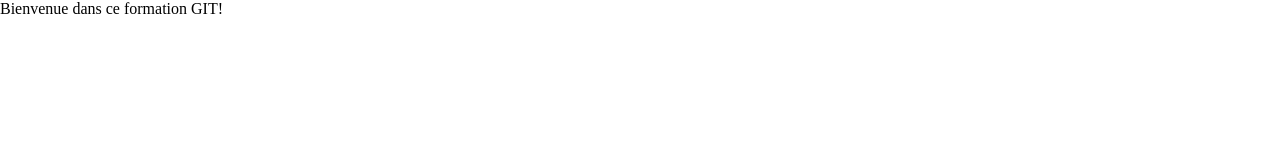
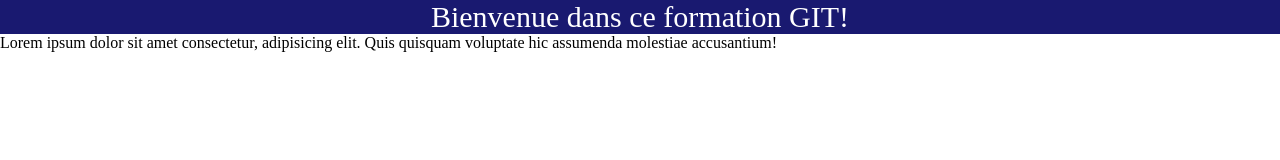
Before and after one commit to benjamindesenlis/Versionning_cours, a plain HTML site: page index.html in a window 1280 px wide. Drawn offline with Linux system fonts and the light colour scheme.

Commit message:
text lorem

```diff
--- a/index.html
+++ b/index.html
@@ -13,8 +13,9 @@
 <body>
 
     <!-- TITLE -->
-    <div class="div">Bienvenue dans ce formation GIT!</div>
-
+    <div id="top-banner" class="div">Bienvenue dans ce formation GIT!</div>
+    <div class="text-banner">Lorem ipsum dolor sit amet consectetur, adipisicing elit. Quis quisquam voluptate hic
+        assumenda molestiae accusantium!</div>
 </body>
 
 </html>
--- a/style.css
+++ b/style.css
@@ -2,3 +2,10 @@
   margin: 0;
   padding: 0;
 }
+
+#top-banner {
+  color: white;
+  font-size: 30px;
+  background-color: midnightblue;
+  text-align: center;
+}
```
